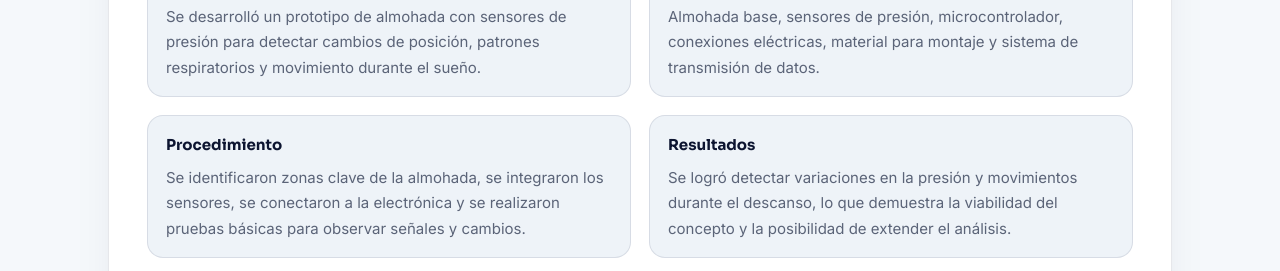
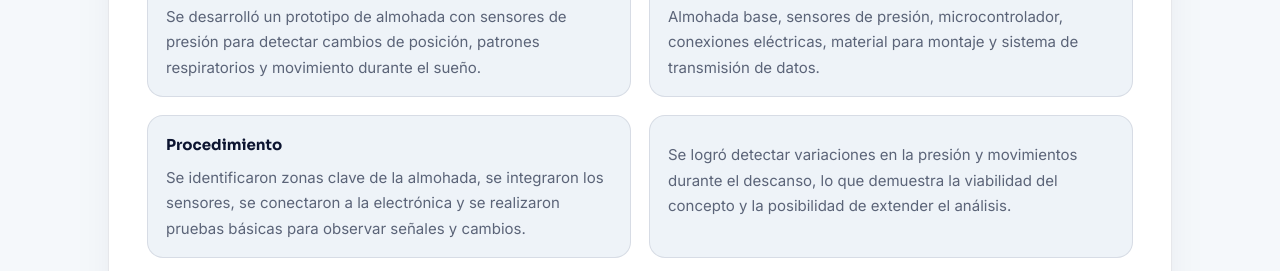
Before and after one commit to christianGuz15/Almohada-, a plain HTML site: page index.html in a window 1280 px wide. Shown: the part 1980-2251 px from the top of the page. Drawn offline with Linux system fonts and the light colour scheme.

Commit message:
Remove heading in resultados section

```diff
--- a/index.html
+++ b/index.html
@@ -590,7 +590,7 @@
                   <p>Se identificaron zonas clave de la almohada, se integraron los sensores, se conectaron a la electrónica y se realizaron pruebas básicas para observar señales y cambios.</p>
                 </div>
                 <div class="info-card">
-                  <h4>Resultados</h4>
+                  <h4></h4>
                   <p>Se logró detectar variaciones en la presión y movimientos durante el descanso, lo que demuestra la viabilidad del concepto y la posibilidad de extender el análisis.</p>
                 </div>
               </div>
```
